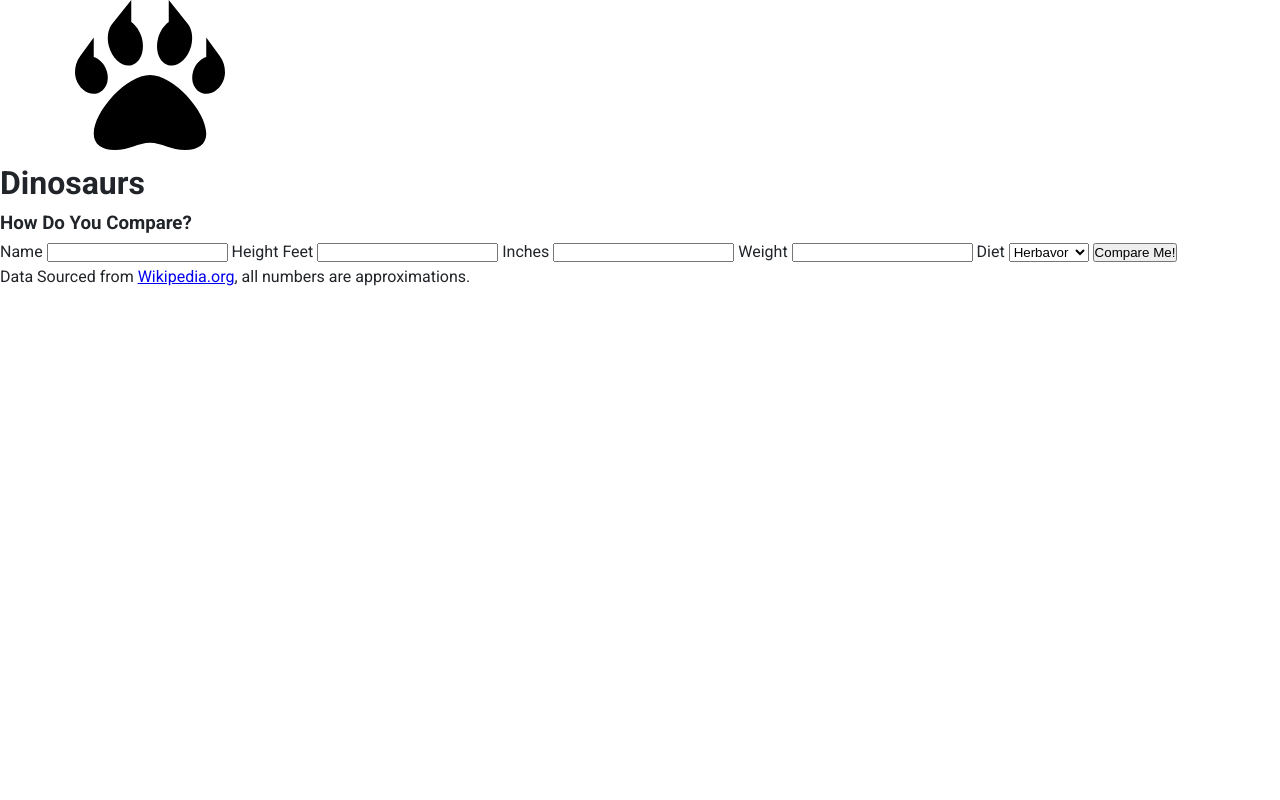
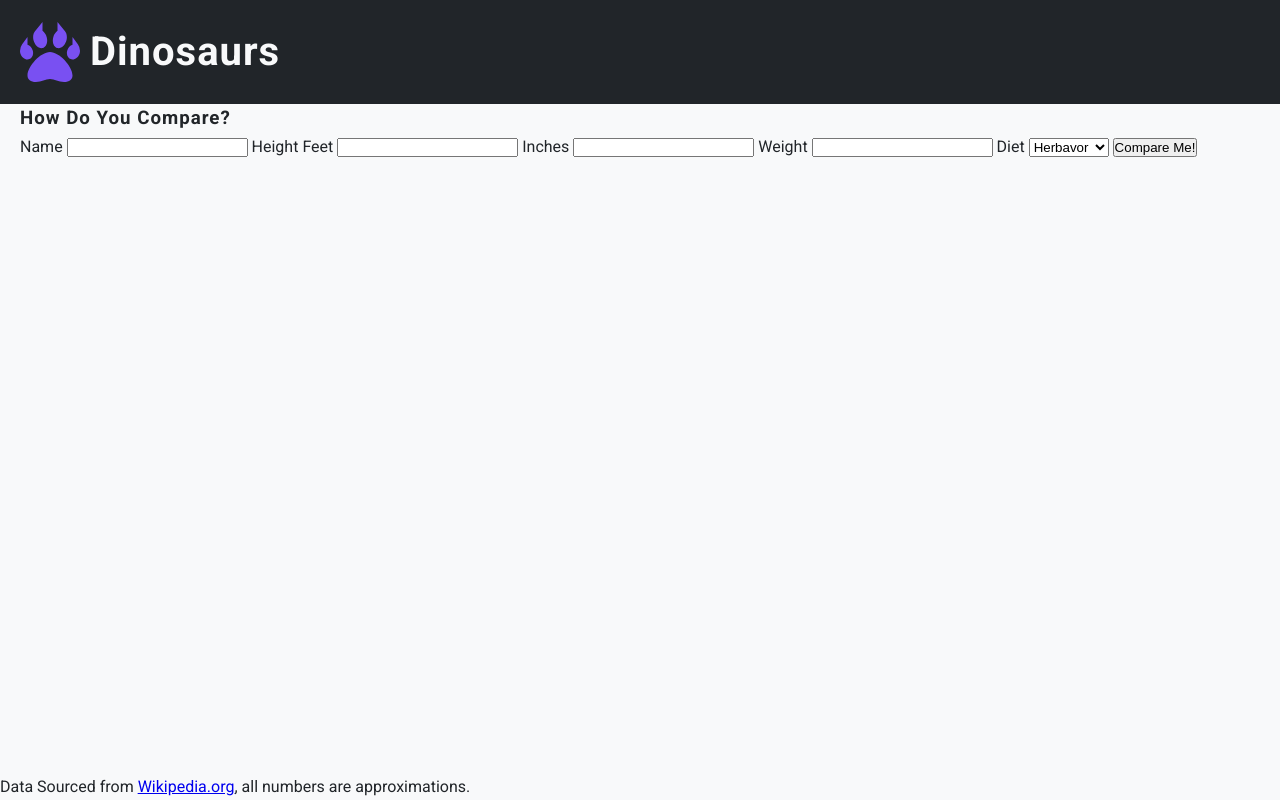
Before and after one commit to kfremgen97/Dinosaurs, a website built with webpack: page src/index.html in a window 1280 px wide. Built offline with nearby package versions, Linux system fonts and the light colour scheme.

Commit message:
feat: Add header styles

```diff
--- a/src/index.html
+++ b/src/index.html
@@ -16,13 +16,13 @@
     <link href="https://fonts.googleapis.com/css2?family=Roboto:wght@300;400;500;700&display=swap" rel="stylesheet">
 </head>
 <!-- body -->
-<body class="container">
+<body class="grid">
 <!-- header -->
 <header class="header">
-    <svg class="logo">
+    <svg class="logo mr--small">
         <use href="./assets/sprite/fa-solid.svg#paw-claws"></use>
     </svg>
-    <h1 class="heading heading--1"> Dinosaurs</h1>
+    <h1 class="heading heading--1 heading--white"> Dinosaurs</h1>
 </header>
 <!-- main -->
 <main class="main">
--- a/src/scss/abstract/_variables.scss
+++ b/src/scss/abstract/_variables.scss
@@ -9,4 +9,5 @@ $error-dark: #d9480f;
 $error: #fd7e14;
 $error-light: #ffc078;
 $black: #212529;
+$grey: #ced4da;
 $white: #f8f9fa;
--- a/src/scss/base/_base.scss
+++ b/src/scss/base/_base.scss
@@ -18,3 +18,9 @@ html {
   // Set the root box sizing to border-box, this will cause all child elements to in herit as specified above
   box-sizing: border-box;
 }
+
+/* body element */
+
+body {
+  background-color: $white;
+}
--- a/src/scss/base/_typography.scss
+++ b/src/scss/base/_typography.scss
@@ -9,3 +9,18 @@ body {
   // Set the line height to 1.6 times the font size
   line-height: 1.6;
 }
+
+/* headings */
+
+.heading {
+  font-weight: 700;
+  letter-spacing: .1rem;
+
+  &--1 {
+    font-size: 4rem;
+  }
+
+  &--white {
+    color: $white;
+  }
+}
--- /dev/null
+++ b/src/scss/base/_utiilities.scss
@@ -0,0 +1,13 @@
+/* margin right */
+
+.mr {
+  margin-right: 2rem;
+
+  &--small {
+    margin-right: 1rem;
+  }
+
+  &--large {
+    margin-right: 4rem;
+  }
+}
--- /dev/null
+++ b/src/scss/component/_logo.scss
@@ -0,0 +1,7 @@
+/* logo */
+
+.logo {
+  fill: $primary;
+  height: 6rem;
+  width: 6rem;
+}
--- /dev/null
+++ b/src/scss/layout/_footer.scss
@@ -0,0 +1,6 @@
+/* footer */
+
+.footer {
+  // Set the grid area
+  grid-area: footer;
+}
--- /dev/null
+++ b/src/scss/layout/_grid.scss
@@ -0,0 +1,15 @@
+/* grid */
+
+.grid {
+  // Create a grid with 4 rows and 6 columns
+  display: grid;
+  grid-template-rows: min-content repeat(2,minmax(min-content,1fr)) min-content;
+  grid-template-columns: 2rem repeat(4,1fr) 2rem;
+  // Set the grid area
+  grid-template-areas: 'header header header header header header'
+                        '. main main main main .'
+                        '. main main main main .'
+                        'footer footer footer footer footer footer';
+  // Set the minimum height to 100viewport height
+  min-height: 100vh;
+}
--- /dev/null
+++ b/src/scss/layout/_header.scss
@@ -0,0 +1,16 @@
+/* header */
+
+.header {
+  // Set the grid area
+  grid-area: header;
+  // Set the background color
+  background-color: $black;
+  // Add pading to all sides
+  padding: 2rem;
+  // Set the display to flex
+  display: flex;
+  flex-direction: row;
+  // Align the items in the center on the cross axis
+  align-items: center;
+
+}
--- /dev/null
+++ b/src/scss/layout/_main.scss
@@ -0,0 +1,6 @@
+/* main */
+
+.main {
+  // Set the grid area
+  grid-area: main;
+}
--- a/src/scss/main.scss
+++ b/src/scss/main.scss
@@ -1,4 +1,12 @@
-// Imports
+// Base imports
 @import './abstract/variables';
 @import './base/base';
 @import './base/typography';
+@import './base/utiilities';
+// Layout imports
+@import './layout/grid';
+@import './layout/header';
+@import './layout/main';
+@import './layout/footer';
+// Component imports
+@import './component/logo';
```
